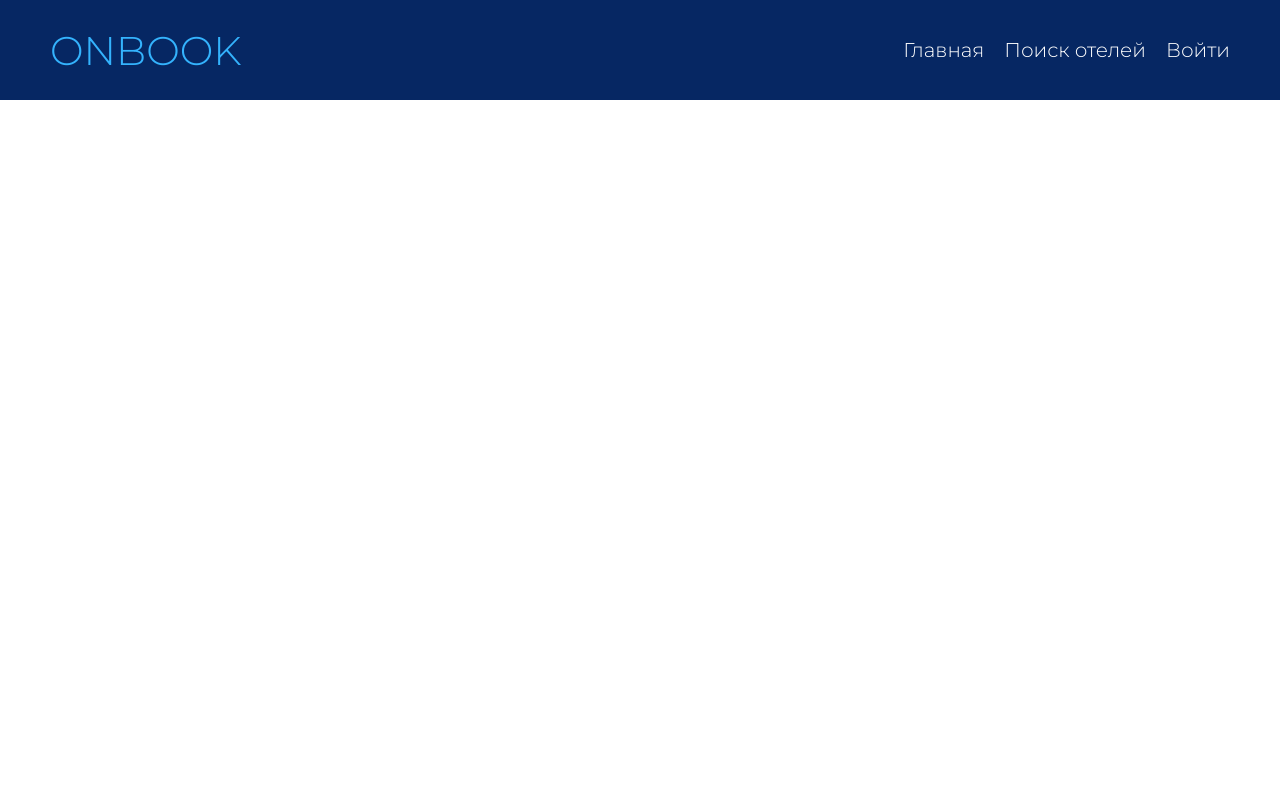
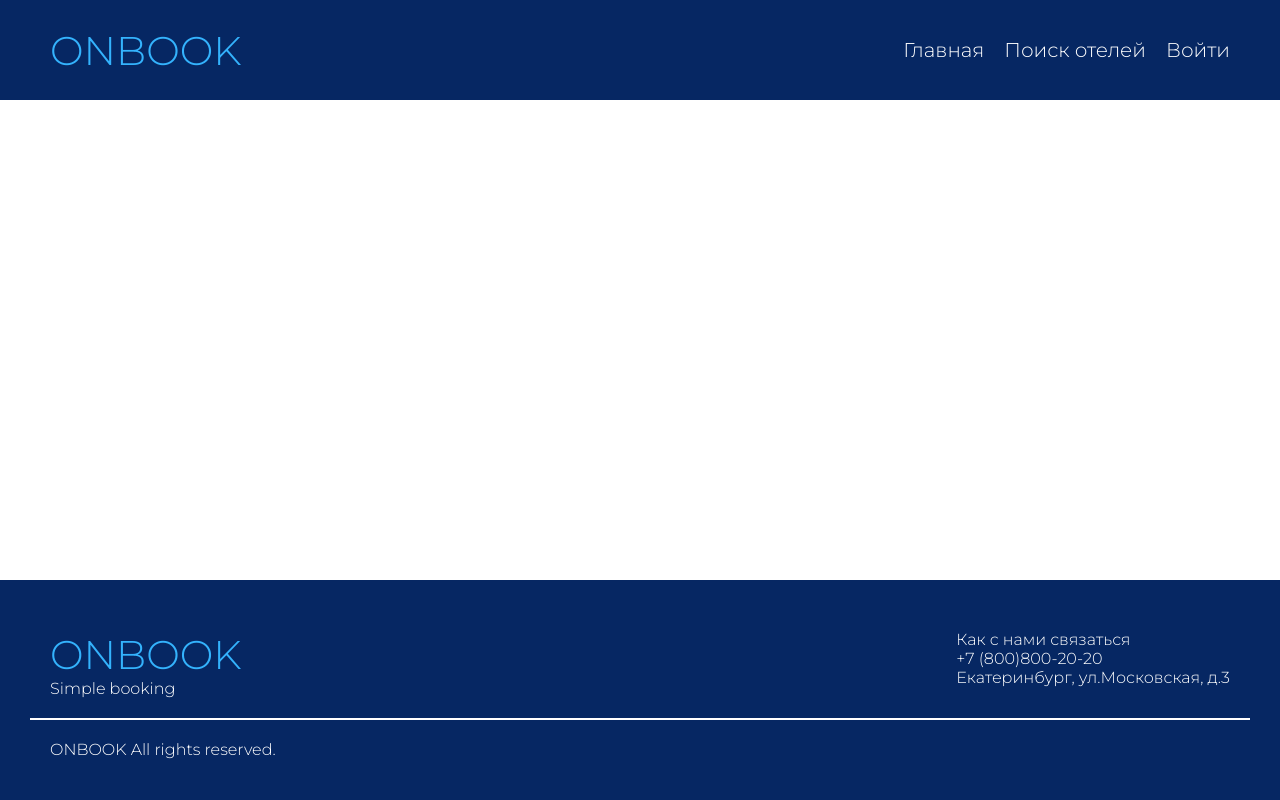
Before and after one commit to olegd96/FastAPI, a FastAPI app: page /pages/ in a window 1280 px wide. Run offline with FastAPI, Linux system fonts and the light colour scheme; parts of the project's set-up code (start-up, migrations or seed data) failed here and were passed over; some libraries are stand-ins or nearby versions.

Commit message:
changes templates

```diff
--- a/app/bookings/router.py
+++ b/app/bookings/router.py
@@ -1,6 +1,8 @@
 from datetime import date
+
 from fastapi import APIRouter, Depends, Request
 from pydantic import TypeAdapter
+from sqlalchemy import select
 
 from app.bookings.dao import BookingDAO
 from app.bookings.models import Bookings
@@ -9,8 +11,6 @@ from app.exceptions import RoomCannotBeBooked
 from app.tasks.tasks import send_booking_confirmation_email
 from app.users.dependencies import get_current_user
 from app.users.models import Users
-from sqlalchemy import select
-
 
 router = APIRouter(
     prefix="/bookings",
--- a/app/static/css/menu.css
+++ b/app/static/css/menu.css
@@ -33,3 +33,54 @@
 .link:hover{
     color: rgb(114, 173, 240);
 }
+
+.footer {
+    flex-shrink: 0;
+    padding: 30px;
+    height: 160px;
+    font-family: 'Montserrat', sans-serif;
+
+    background-color: rgb(6, 39, 99);
+    display: flexbox;
+    justify-content: space-between; /*раскидываем логотип и меню по разным краям*/
+    align-items: center; /*размещаем по центру*/
+}
+
+.main {
+    display: flex;
+	flex-direction: column;
+	min-height: 100%;
+}
+
+.contact, .phone, .address, .footer__bottom, .text {
+    color: white;
+}
+
+.footer__top {
+    display: flex;
+    justify-content: space-between;
+    align-items:flex-start;
+    padding: 20px;
+    border-bottom-width: 2px; /* Толщина линии внизу */
+    border-bottom-style: solid; /* Стиль линии внизу */
+    border-bottom-color: white;
+}
+
+.footer__bottom {
+    padding: 20px;
+}
+
+
+
+html,body{
+    height: 100%;
+}
+body {
+    display: flex;
+    flex-direction: column;
+  }
+
+.bookings_list {
+    flex: 1 0 auto; /* Prevent Chrome, Opera, and Safari from letting these items shrink to smaller than their content's default minimum size. */
+    padding: 20px;
+}
--- a/app/templates/index.html
+++ b/app/templates/index.html
@@ -21,6 +21,7 @@
     <title>ONBOOK</title>
 </head>
 <body id="main">
+
     <nav id="nav" class="nav">
         <span class="logo">ONBOOK</span>
         <ul class="menu">
@@ -30,6 +31,22 @@
         </ul>
     </nav>
     <div id="login_bar"></div>
-    <div id="bookings_list"></div>
+    <div id="bookings_list" class="bookings_list"><span></span></div>
+    <footer class="footer">
+        <div class="footer__top">
+        <div class="footer__left">
+            <div class="logo">ONBOOK</div>
+            <div class="text">Simple booking</div>
+        </div>
+        <div class="footer__right">
+            <div class="contact">Как с нами связаться</div>
+            <div class="phone">+7 (800)800-20-20</div>
+            <div class="address">Екатеринбург, ул.Московская, д.3</div>
+        </div>
+        </div>
+        <div class="footer__bottom">ONBOOK All rights reserved.</div>
+
+    </footer>
+
 </body>
 </html>
```
Also changed, not shown: app/bookings/dao.py (+45 -33 lines), app/main.py (+13 -15 lines), app/templates/booking.html (+17 -2 lines), app/templates/my_bookings.html (+24 -9 lines), app/tests/integration_tests/test_bookings/test_dao.py (+3 -2 lines), pyproject.toml (+20 -0 lines), 1 other file.
